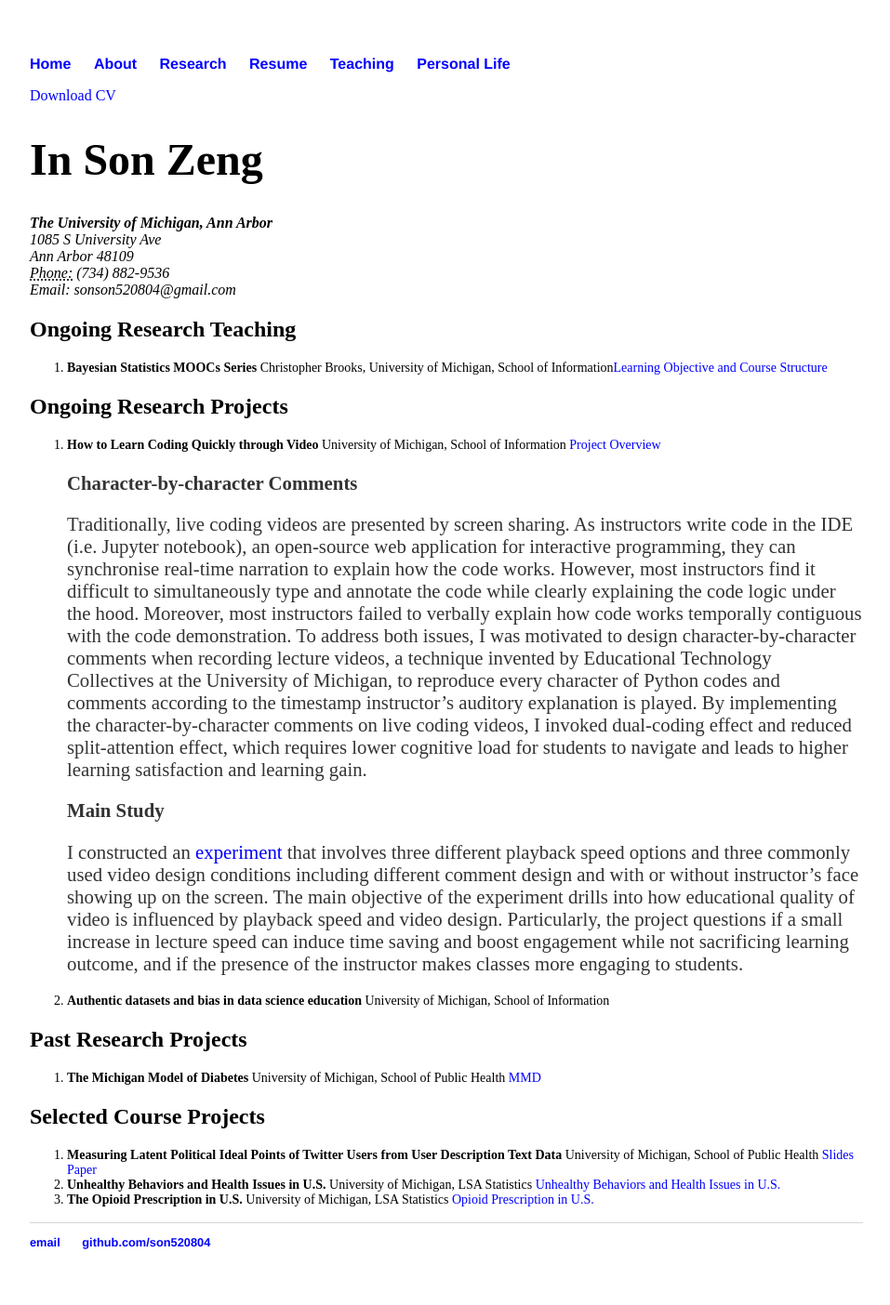
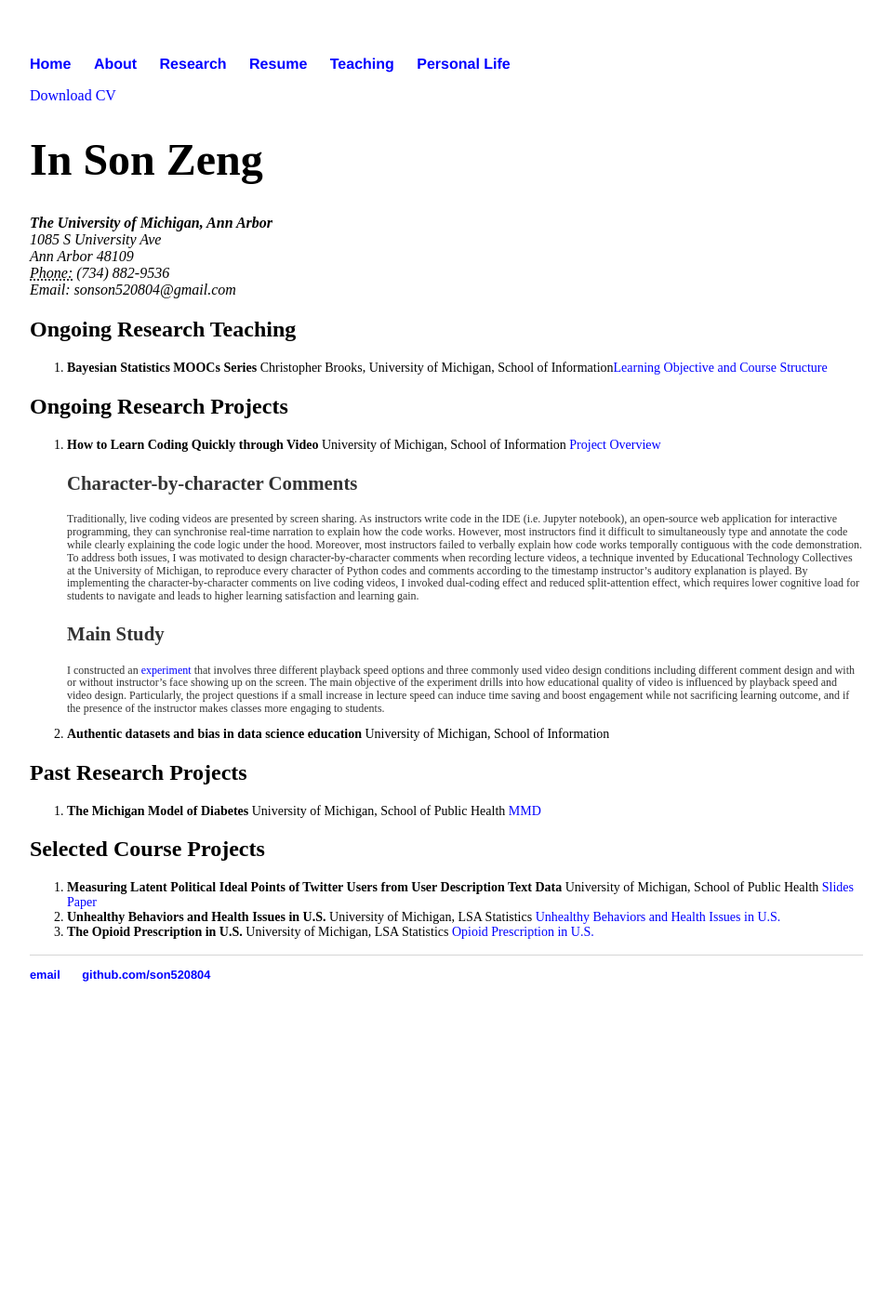
Before and after one commit to son520804/son520804.github.io, a Jekyll site: the page built from cv/index.html, in a window 1280 px wide. Shown: the whole page at 93% size, without its empty margins (160-1117 px from the left). Built offline with Jekyll 4.4.1, drawn with Linux system fonts in a browser that asks for light colours; after the commit the page ends 1116 px from its top, so only the background shows below that.

Commit message:
Update paragraph font size

```diff
--- a/cv/index.html
+++ b/cv/index.html
@@ -33,10 +33,10 @@ title: InSon's Research Statement
 				<li style="font-size:14px;"><strong>How to Learn Coding Quickly through Video</strong> University of Michigan, School of Information <a href="https://insonz.atlassian.net/wiki/spaces/VIP/pages/163842/Video+Instruction+Project+-+First+Page">Project Overview</a></li>
 
 				<p><strong>Character-by-character Comments</strong></p>
-				<p>Traditionally, live coding videos are presented by screen sharing. As instructors write code in the IDE (i.e. Jupyter notebook), an open-source web application for interactive programming, they can synchronise real-time narration to explain how the code works. However, most instructors find it difficult to simultaneously type and annotate the code while clearly explaining the code logic under the hood. Moreover, most instructors failed to verbally explain how code works temporally contiguous with the code demonstration. To address both issues, I was motivated to design character-by-character comments when recording lecture videos, a technique invented by Educational Technology Collectives at the University of Michigan, to reproduce every character of Python codes and comments according to the timestamp instructor’s auditory explanation is played. By implementing the character-by-character comments on live coding videos, I invoked dual-coding effect and reduced split-attention effect, which requires lower cognitive load for students to navigate and leads to higher learning satisfaction and learning gain.</p>
+				<p style="font-size:12px;">Traditionally, live coding videos are presented by screen sharing. As instructors write code in the IDE (i.e. Jupyter notebook), an open-source web application for interactive programming, they can synchronise real-time narration to explain how the code works. However, most instructors find it difficult to simultaneously type and annotate the code while clearly explaining the code logic under the hood. Moreover, most instructors failed to verbally explain how code works temporally contiguous with the code demonstration. To address both issues, I was motivated to design character-by-character comments when recording lecture videos, a technique invented by Educational Technology Collectives at the University of Michigan, to reproduce every character of Python codes and comments according to the timestamp instructor’s auditory explanation is played. By implementing the character-by-character comments on live coding videos, I invoked dual-coding effect and reduced split-attention effect, which requires lower cognitive load for students to navigate and leads to higher learning satisfaction and learning gain.</p>
 
 				<p><strong>Main Study</strong></p>
-				<p>I constructed an <a href="">experiment</a> that involves three different playback speed options and three commonly used video design conditions including different comment design and with or without instructor’s face showing up on the screen. The main objective of the experiment drills into how educational quality of video is influenced by playback speed and video design. Particularly, the project questions if a small increase in lecture speed can induce time saving and boost engagement while not sacrificing learning outcome, and if the presence of the instructor makes classes more engaging to students.</p>
+				<p style="font-size:12px;">I constructed an <a href="">experiment</a> that involves three different playback speed options and three commonly used video design conditions including different comment design and with or without instructor’s face showing up on the screen. The main objective of the experiment drills into how educational quality of video is influenced by playback speed and video design. Particularly, the project questions if a small increase in lecture speed can induce time saving and boost engagement while not sacrificing learning outcome, and if the presence of the instructor makes classes more engaging to students.</p>
 
 				<li style="font-size:14px;"><strong>Authentic datasets and bias in data science education</strong> University of Michigan, School of Information</li>
 			</ol>
```
